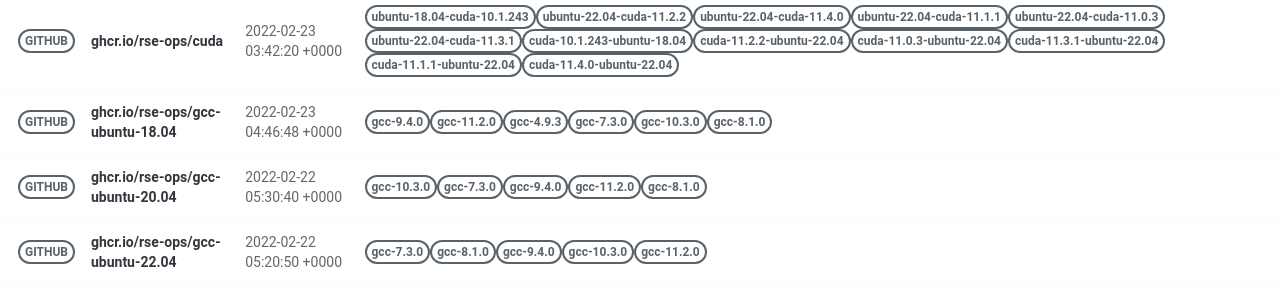
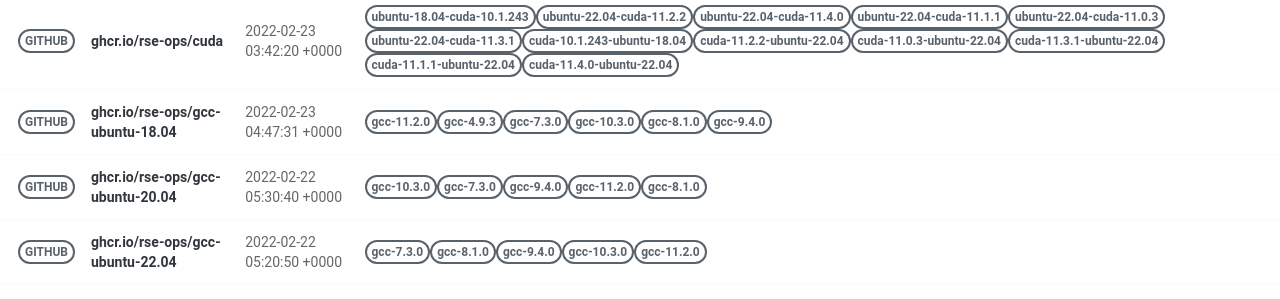
Before and after one commit to rse-ops/docker-images, a Jekyll site: the page built from pages/index.md, in a window 1280 px wide. Shown: the part 502-801 px from the top of the page. Built offline with Jekyll 4.4.1, drawn with Linux system fonts in a browser that asks for light colours; nearby versions of some CDN libraries.

Commit message:
Automated push to update library 2022-02-23

```diff
--- a/_library/ghcr.io-rse-ops-gcc-ubuntu-18.04.md
+++ b/_library/ghcr.io-rse-ops-gcc-ubuntu-18.04.md
@@ -1,14 +1,11 @@
 ---
 layout: container
 name: ghcr.io/rse-ops/gcc-ubuntu-18.04
-updated_at: 2022-02-23 04:46:48.566748
+updated_at: 2022-02-23 04:47:31.057746
 
 
 container_url: https://github.com/orgs/rse-ops/packages/container/package/gcc-ubuntu-18.04
 versions:
- - tag: gcc-9.4.0
-   dockerfile: https://github.com/rse-ops/docker-images/blob/main/ubuntu/gcc/Dockerfile
-   manifest: https://crane.ggcr.dev/manifest/ghcr.io/rse-ops/gcc-ubuntu-18.04:gcc-9.4.0
  - tag: gcc-11.2.0
    dockerfile: https://github.com/rse-ops/docker-images/blob/main/ubuntu/gcc/Dockerfile
    manifest: https://crane.ggcr.dev/manifest/ghcr.io/rse-ops/gcc-ubuntu-18.04:gcc-11.2.0
```
Also changed, not shown: other parts of _library/ghcr.io-rse-ops-gcc-ubuntu-18.04.md (+3 -0 lines).
